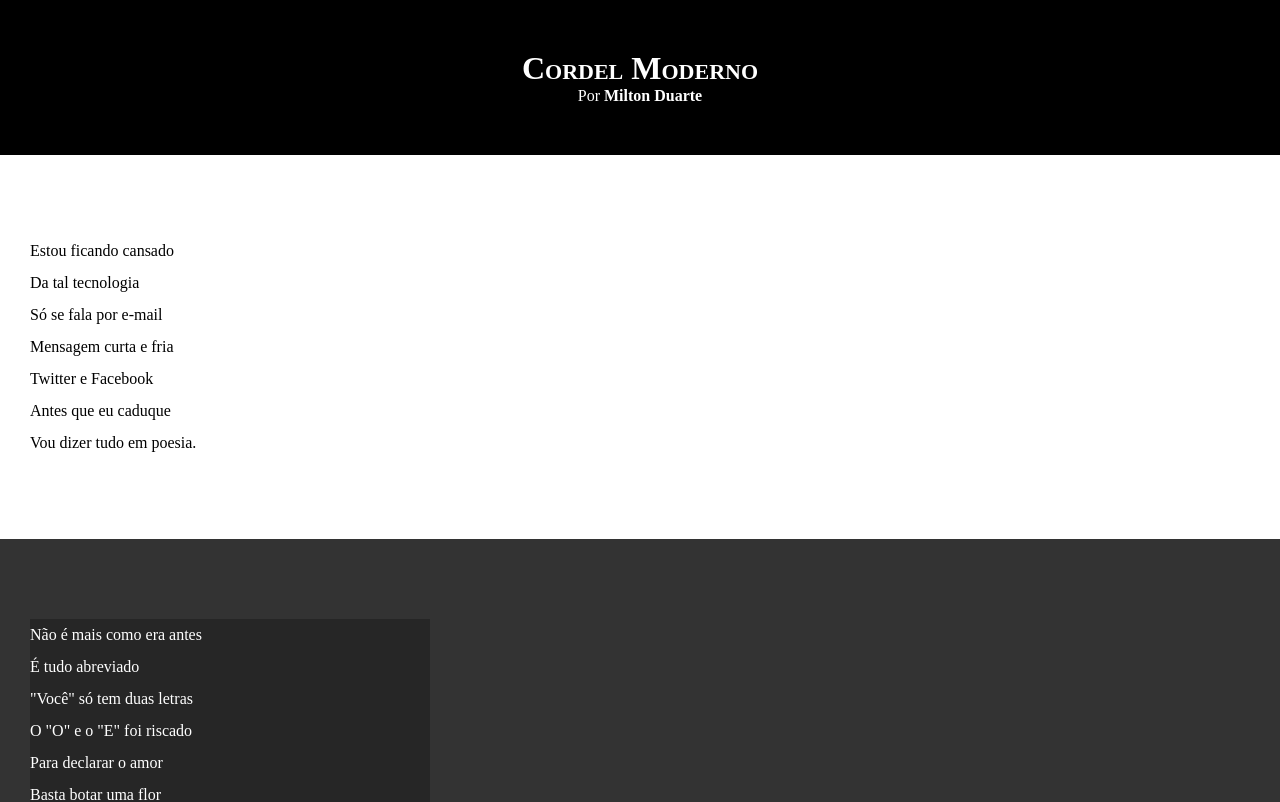
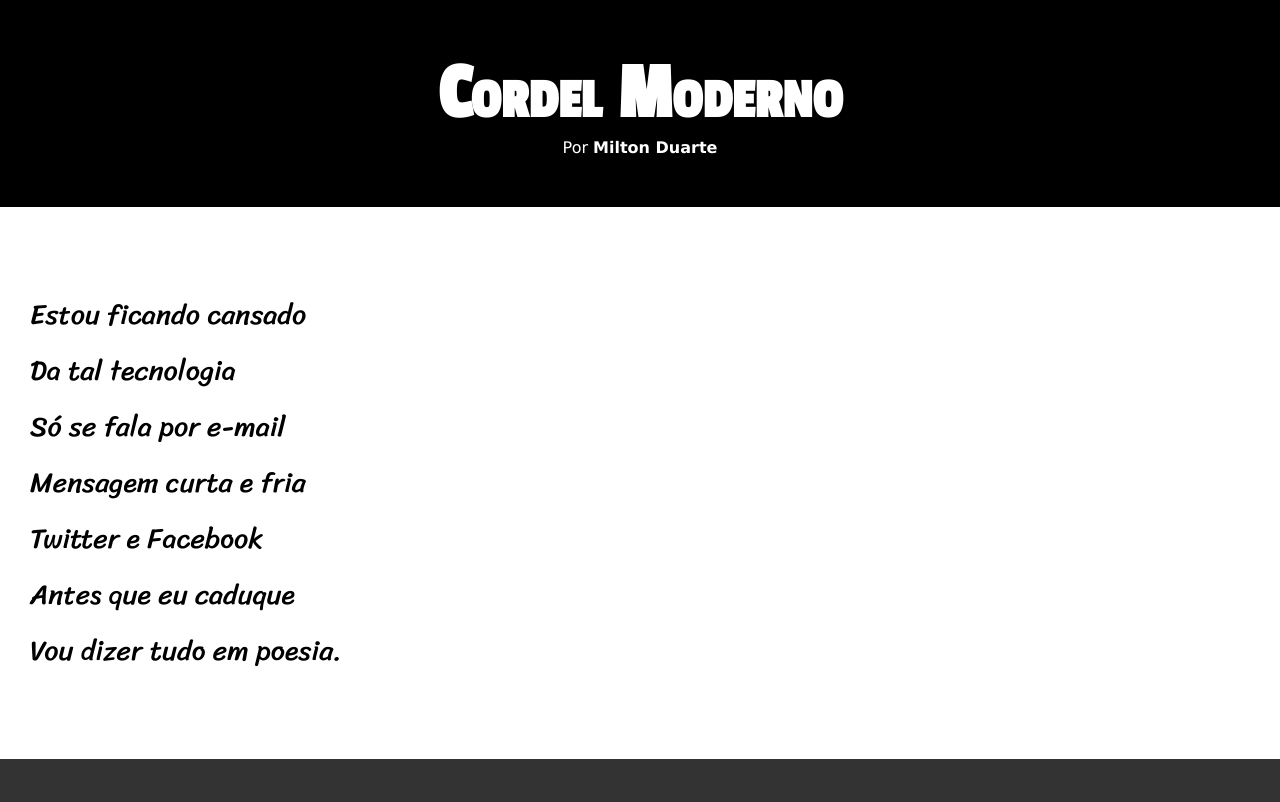
Before and after one commit to rafarozzatti/html-css, a plain HTML site: page Desafios/Desafio 12/index.html in a window 1280 px wide. Shown: the top 802 px of the page. Drawn offline with Linux system fonts and the light colour scheme.

Commit message:
Atualização de estilos

```diff
--- a/Desafios/Desafio 12/estilo/style.css
+++ b/Desafios/Desafio 12/estilo/style.css
@@ -1,4 +1,14 @@
 @charset "UTF-8";
+
+@import url('https://fonts.googleapis.com/css2?family=Passion+One&display=swap');
+
+@import url('https://fonts.googleapis.com/css2?family=Sriracha&display=swap');
+
+:root{
+    --fonte1: Verdana, Geneva, Tahoma, sans-serif;
+    --fonte2: 'Passion One', cursive;
+    --fonte3: 'Sriracha', cursive;
+}
 
 *{
     margin: 0px;
@@ -8,6 +18,7 @@
 html, body{
     min-height: 100vh;
     background-color: darkgray;
+    font-family: var(--fonte1);
 }
 
 header{
@@ -19,6 +30,8 @@ header{
 header > h1{
     padding-top: 50px;
     font-variant: small-caps;
+    font-family: var(--fonte2);
+    font-size: 10vh;
 }
 
 header > p{
@@ -40,6 +53,8 @@ section{
     padding-bottom: 10vh;
     line-height: 2em;
     padding-left: 30px;
+    font-family: var(--fonte3);
+    font-size: 3.5vh;
 }
 
 section.normal{
@@ -53,7 +68,8 @@ section.imagem{
 }
 
 section.imagem > p{
-    width: 400px;
+    display: inline-block;
+    padding: 5px;
     background-color: rgba(0, 0, 0, 0.253);
 }
 
```
